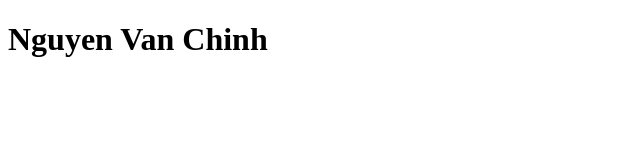
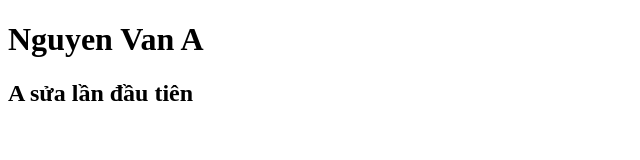
Before and after one commit to nguyenchinhh/TeamAB, a plain HTML site: page index.html in a window 1280 px wide. Shown: the whole page, without its empty margins (0-640 px from the left). Drawn offline with Linux system fonts and the light colour scheme.

Commit message:
1.A commit lần 1

```diff
--- a/index.html
+++ b/index.html
@@ -6,6 +6,7 @@
     <title>Website team AB</title>
   </head>
   <body>
-    <h1>Nguyen Van Chinh</h1>
+    <h1>Nguyen Van A</h1>
+    <h2>A sửa lần đầu tiên</h2>
   </body>
 </html>
```
